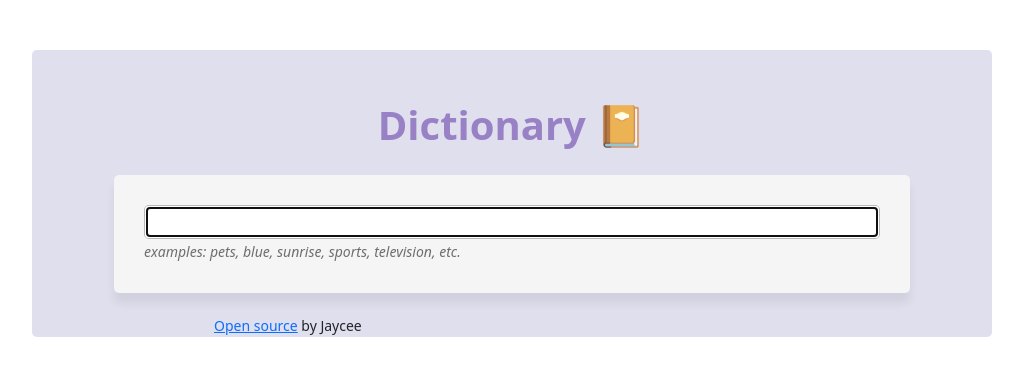
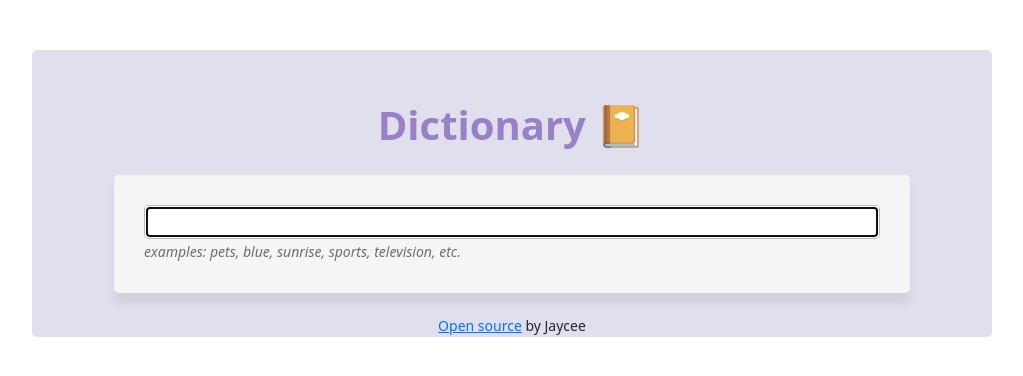
Before and after one commit to jayceeth/dictionary-project, a React (Create React App) app: page / in a window 1280 px wide. Shown: the top 376 px of the page, without its empty margins (128-1151 px from the left). Built offline with nearby package versions, Linux system fonts and the light colour scheme; no server answers.

Commit message:
Centered the footer

```diff
--- a/src/App.css
+++ b/src/App.css
@@ -13,7 +13,6 @@
   padding-top: 45px;
   color: rgb(153, 129, 197);
 }
-.App footer {
-  position: relative;
-  left: 100px;
+.App .app-footer {
+  text-align: center;
 }
```
